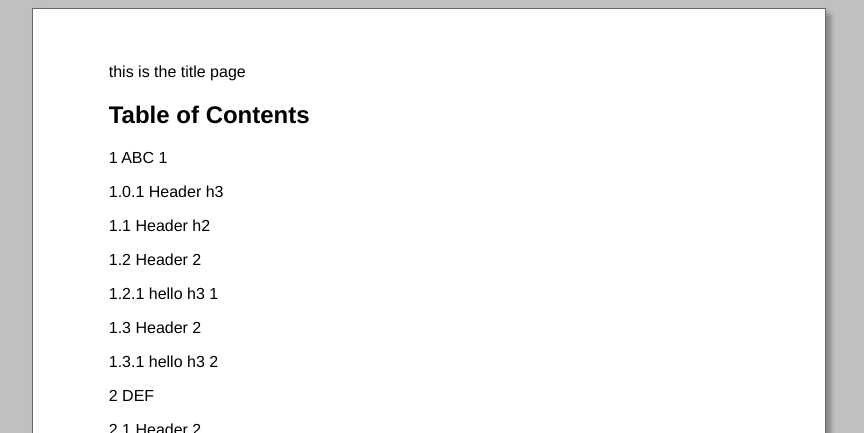
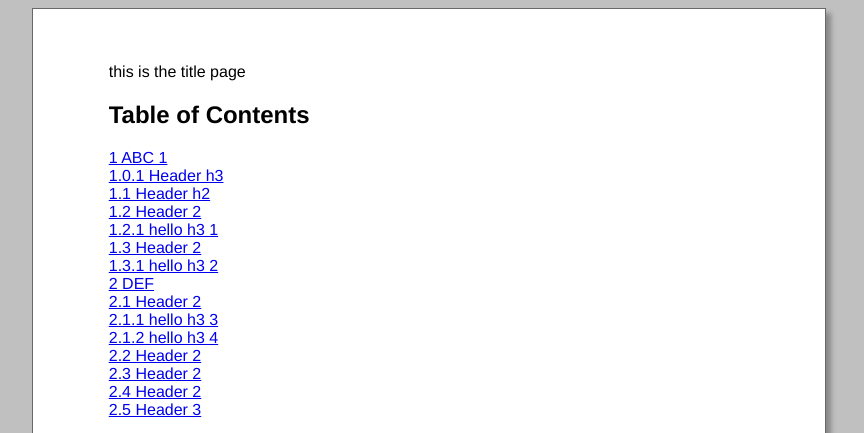
Before and after one commit to davidagraf/htmltex, a website: page app/index.html in a window 1280 px wide. Shown: the top 433 px of the page, without its empty margins (211-1075 px from the left). Drawn offline with nearby package versions, Linux system fonts and the light colour scheme; files that its build step writes are made by us from their sources.

Commit message:
current state

```diff
--- a/app/index.html
+++ b/app/index.html
@@ -31,6 +31,7 @@
 
       <h2>Header 2</h2>
       <p>
+      <span id="date"></span>
       Lorem Ipsum is simply dummy text of the printing and typesetting industry.
       Lorem Ipsum has been the industry's standard dummy text ever since the 1500s,
       when an unknown printer took a galley of type and scrambled it to make a type
--- a/app/scripts/main.js
+++ b/app/scripts/main.js
@@ -3,6 +3,7 @@
 (function() {
   var $toc = $('#toc'),
       depths = [],
+      headerCounter = 0,
 
   genNumbers = function(depth) {
     var i;
@@ -24,6 +25,7 @@
     var depth = +value.nodeName.substring(1),
         newtext = genNumbers(depth) + ' ' + $(value).text();
     $(value).text(newtext);
-    $toc.append('<p>' + newtext + '</p>');
+    $(value).attr('id', 'header' + headerCounter);
+    $toc.append('<a class="tocentry" href="#header' + headerCounter++ + '">' + newtext + '</a><br/>');
   });
 })();
--- a/app/styles/main.scss
+++ b/app/styles/main.scss
@@ -29,10 +29,16 @@
 @media print {
   @page {
     margin: 20mm 20mm;
+    size: A4;
+    @top-center {
+      content: "Sample";
+    }
   }
+
   .page-break {
     page-break-before: always;
   }
+
   h1,h2,h3,h4,h5,h6 {
     page-break-after: avoid;
   }
```
